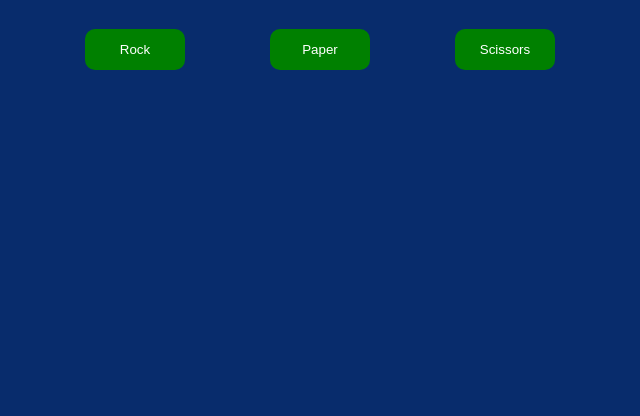
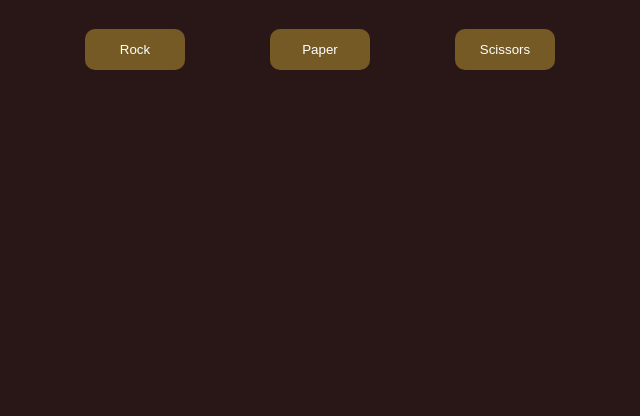
Before and after one commit to Fisayor/brainnest-rockPaperScissors, a plain HTML site: page index.html in a window 1280 px wide. Shown: the part 384-800 px from the top of the page, without its empty margins (320-960 px from the left). Drawn offline with Linux system fonts and the light colour scheme.

Commit message:
second commit

```diff
--- a/styles.css
+++ b/styles.css
@@ -4,7 +4,7 @@
 	padding: 0;
 	margin: 0;
 	box-sizing: border-box;
-	background: #082c6c;
+	background: rgb(41, 23, 23);
 	color: #fff;
 }
 /* To center everything in game */
@@ -55,9 +55,9 @@
 	padding: 0.8rem;
 	width: 100px;
 	border-radius: 10px;
-	background: green;
+	background: rgb(118, 90, 37);
 	outline: none;
-	border-color: green;
+	border-color: rgb(118, 90, 37);
 	border: none;
 	cursor: pointer;
 }
@@ -72,7 +72,7 @@
 	display: none;
 	margin-top: 2rem;
 	padding: 1rem;
-	background: green;
+	background: rgb(118, 90, 37);
 	outline: none;
 	border: none;
 	border-radius: 10px;
```
